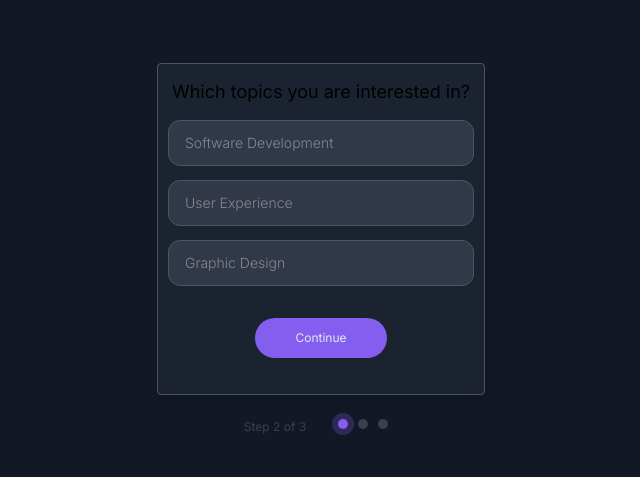
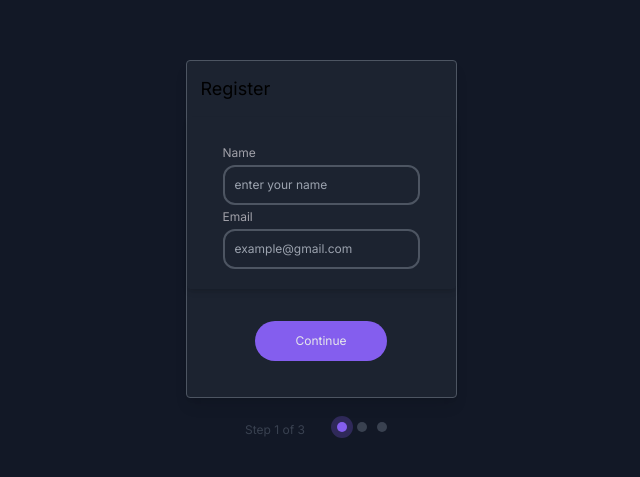
Before and after one commit to carmtsang/multi-step_form, a Next.js app: page / in a window 1280 px wide. Shown: the part 151-628 px from the top of the page, without its empty margins (319-959 px from the left). Built offline with nearby package versions, Linux system fonts and the light colour scheme.

Commit message:
add some hooks

```diff
--- a/app/components/card.js
+++ b/app/components/card.js
@@ -2,13 +2,20 @@ import Button from "./Button";
 import Form from "./Form";
 import InterestButton from "./InterestButton";
 
-export default function Card({ title, buttonText, setTopic }) {
+export default function Card({
+  registrationStep,
+  setTopic,
+  setRegistrationStep,
+  allSteps,
+}) {
+  const { buttonText, title, step } = registrationStep;
+
   return (
     <div className="bg-gray-dark/70 border border-gray-light rounded shadow-lg">
       <h1 className="text-lg p-3.5">{title}</h1>
-      {/* <Form /> */}
-      <InterestButton setTopic={setTopic} />
-      <div class="flex flex-col items-center mt-8 pb-9">
+      {step === 1 ? <Form /> : <></>}
+      {step === 2 ? <InterestButton setTopic={setTopic} /> : <></>}
+      <div className="flex flex-col items-center mt-8 pb-9">
         <Button buttonText={buttonText} />
       </div>
     </div>
--- a/app/page.js
+++ b/app/page.js
@@ -7,16 +7,24 @@ import { CARD_TITLE_BUTTON_STEP } from "./constants";
 
 export default function Home() {
   const [topic, setTopic] = useState("");
-  const [step, setStep] = useState();
+  const [registrationStep, setRegistrationStep] = useState({
+    step: 1,
+    title: "Register",
+    buttonText: "Continue",
+  });
+
+  const allSteps = Object.values(CARD_TITLE_BUTTON_STEP);
+  console.log(allSteps);
 
   return (
     <main className="h-screen flex flex-col items-center justify-center">
       <Card
-        title={"Which topics you are interested in?"}
-        buttonText={"Continue"}
         setTopic={setTopic}
+        registrationStep={registrationStep}
+        setRegistrationStep={setRegistrationStep}
+        allSteps={allSteps}
       />
-      <Steps stepNum={"2"} totalSteps={"3"} />
+      <Steps stepNum={registrationStep.step} totalSteps={allSteps.length} />
     </main>
   );
 }
```
